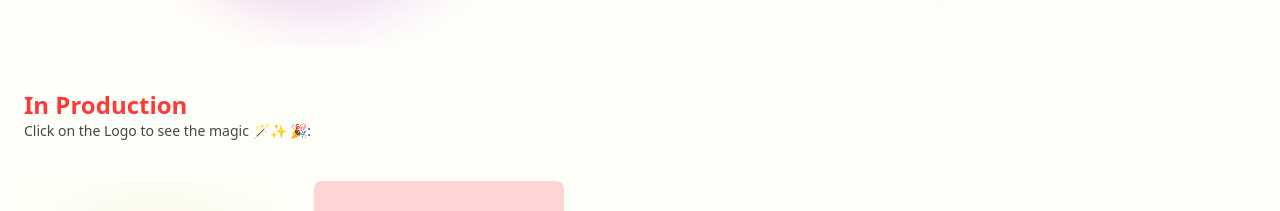
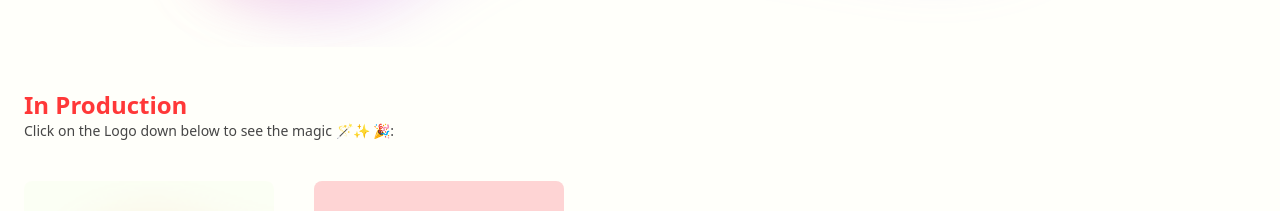
Before and after one commit to alienpog/alienartech, a Next.js app: page / in a window 1280 px wide. Shown: the part 3920-4131 px from the top of the page. Built offline with nearby package versions, Linux system fonts and the light colour scheme.

Commit message:
alienartech 04

```diff
--- a/Components/OnProduction.jsx
+++ b/Components/OnProduction.jsx
@@ -14,7 +14,7 @@ function OnProduction() {
     whileInView={"show"}
     viewport={{once:true, amount: 0.7}} >
         <div className="w-full mb-4 px-4 sm:pl-6 ">
-        <HeaderSection title="In Production" color="#FF3838"  content="Click on the Logo to see the magic 🪄✨ 🎉:"/>
+        <HeaderSection title="In Production" color="#FF3838"  content="Click on the Logo down below to see the magic 🪄✨ 🎉:"/>
         </div>
         <div className="relative ">
         <div className="absolute right-0 h-full w-24 bg-gradient-to-l from-[#FFFFFA] z-10"/>
```
